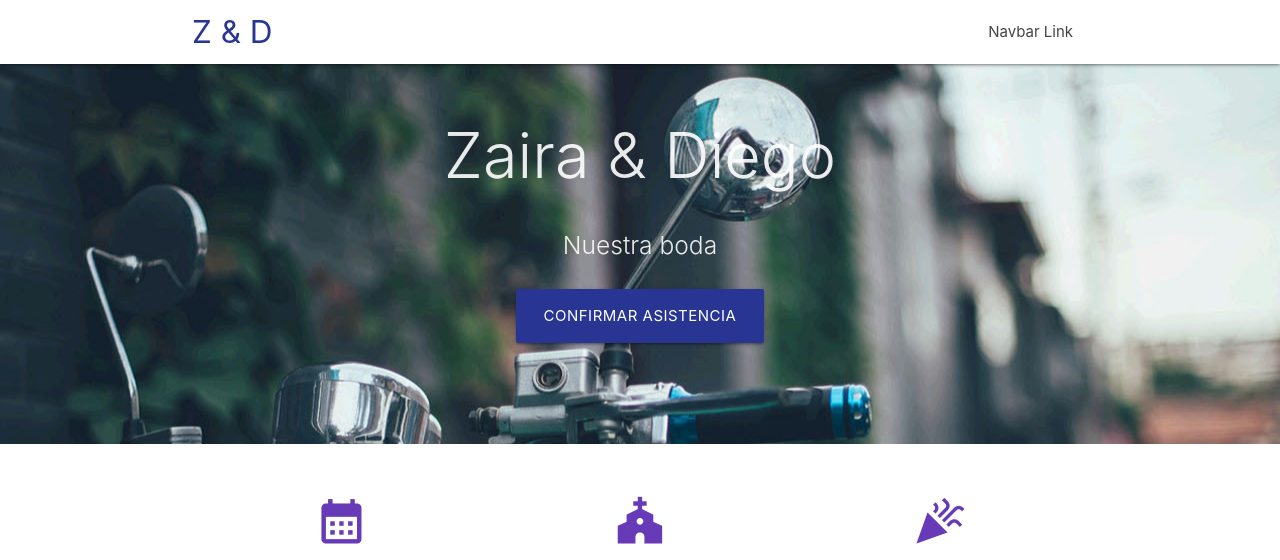
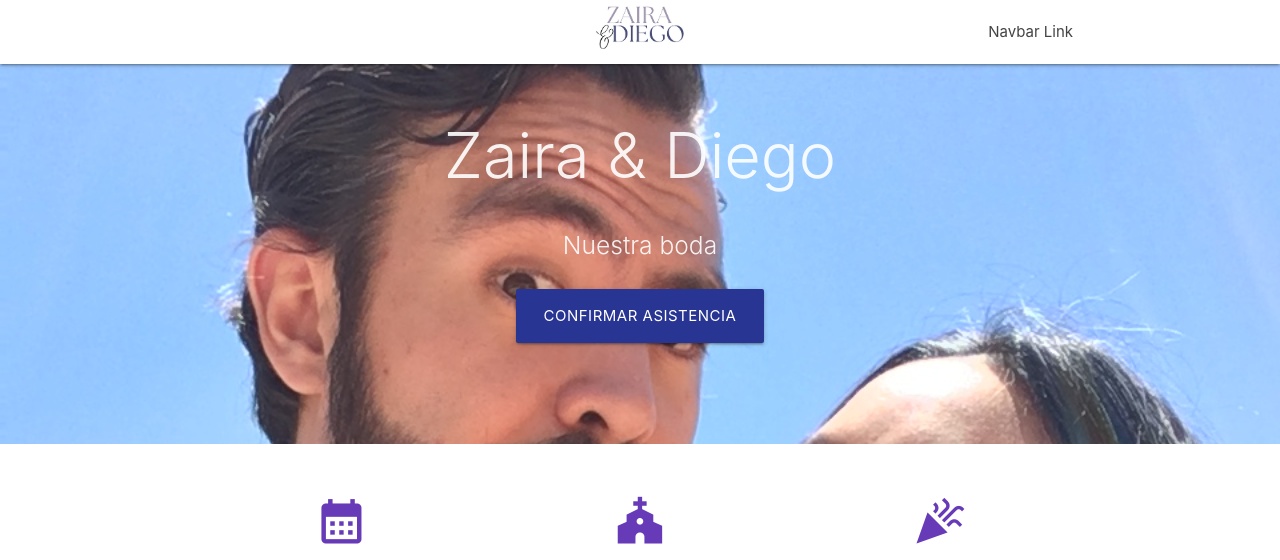
Before and after one commit to Diego448/wedding_control, a Flask app: page / in a window 1280 px wide. Shown: the top 560 px of the page. Run offline with Flask 3, Linux system fonts and the light colour scheme; some libraries are stand-ins or nearby versions.

Commit message:
Images nav and background1

```diff
--- a/templates/parallax-template/index.html
+++ b/templates/parallax-template/index.html
@@ -11,9 +11,12 @@
   <link href={{ url_for('static', filename='css/style.css') }} type="text/css" rel="stylesheet" media="screen,projection"/>
 </head>
 <body>
-  <nav class="white" role="navigation">
-    <div class="nav-wrapper container">
-      <a id="logo-container" href="#" class="brand-logo indigo-text text-darken-3">Z & D</a>
+
+  <nav class="white" role="navigation" >
+    <div class="nav-wrapper container" >
+
+            <img class="brand-logo center responsive-img" width="100" src="{{ url_for('static', filename='topImage.png') }}" alt="Unsplashed background img 1">
+
       <ul class="right hide-on-med-and-down">
         <li><a href="#">Navbar Link</a></li>
       </ul>
@@ -40,7 +43,7 @@
 
       </div>
     </div>
-    <div class="parallax"><img src="{{ url_for('static', filename='background1.jpg') }}" alt="Unsplashed background img 1"></div>
+    <div class="parallax"><img width="100%" src="{{ url_for('static', filename='background1.jpg') }}" alt="Unsplashed background img 1"></div>
   </div>
 
 
```
Also changed, not shown: static/Monograma.png (added), static/background1.jpg, static/topImage.png (added), 1 other file.
